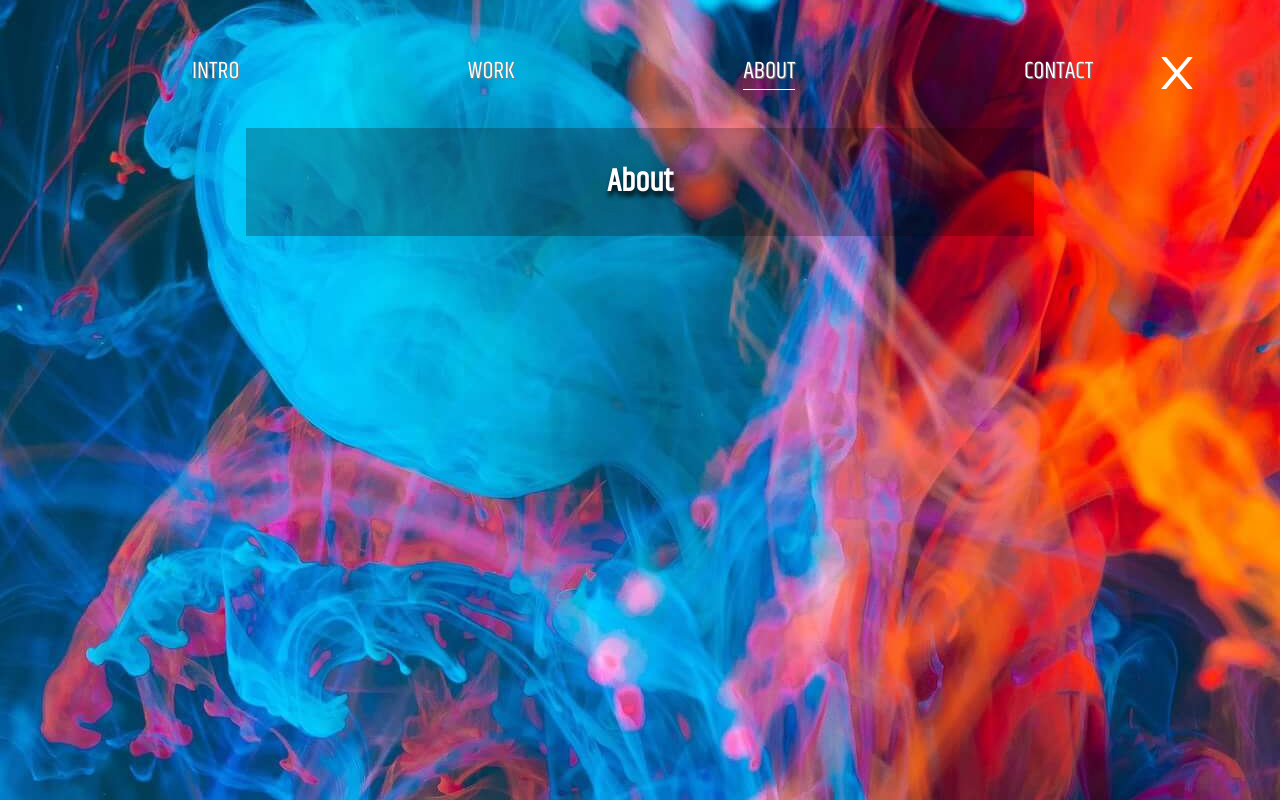
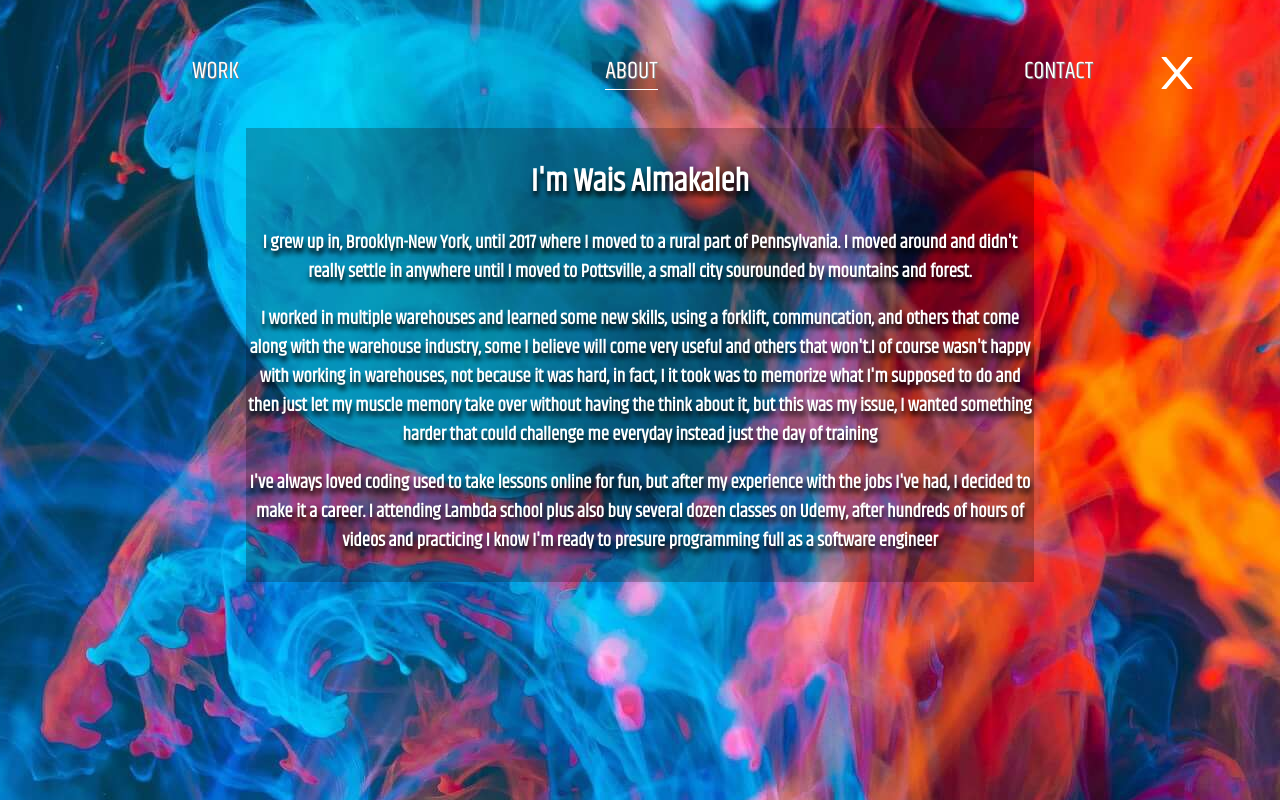
Before and after one commit to Wais-A/Wais, a React (Create React App) app: page /About in a window 1280 px wide. Built offline with nearby package versions, Linux system fonts and the light colour scheme.

Commit message:
started filling in information

```diff
--- a/src/App.js
+++ b/src/App.js
@@ -4,7 +4,7 @@ import { Route } from 'react-router-dom';
 // import Background from './Assets/download.png'
 import HomePage from './components/HomePage/HomePage';
 
-import Intro from './components/Navigation/Intro';
+// import Intro from './components/Navigation/Intro';
 import Work from './components/Navigation/Work';
 import Contact from './components/Navigation/Contact';
 import About from './components/Navigation/About';
@@ -14,7 +14,7 @@ function App ()
   return (
     <div className="App">
       <Route exact path='/' component={ HomePage } />
-      <Route path='/Intro' component={ Intro } />
+      {/* <Route path='/Intro' component={ Intro } /> */}
       <Route path='/Work' component={ Work } />
       <Route path='/Contact' component={ Contact } />
       <Route path='/About' component={ About } />
--- a/src/components/Nav/Nav.js
+++ b/src/components/Nav/Nav.js
@@ -37,9 +37,9 @@ const Nav = ( props ) =>
   return (
     <div className={ `${ className} ${navA}` }>
       <nav >
-        <NavLink activeClassName='active' to='/Intro' >
+        {/* <NavLink activeClassName='active' to='/Intro' >
           INTRO
-        </NavLink>
+        </NavLink> */}
 
         <NavLink activeClassName='active' to='/Work'>
           WORK
--- a/src/components/Navigation/About.js
+++ b/src/components/Navigation/About.js
@@ -13,7 +13,16 @@ const About = () =>
                 <AiOutlineClose className='icon' />
             </Link>
             <div className='AboutInfo'>
-                <h1>About</h1>
+                <h1>{"I'm Wais Almakaleh"}</h1>
+                <h3>
+                    { "I grew up in, Brooklyn-New York, until 2017 where I moved to a rural part of Pennsylvania. I moved around and didn't really settle in anywhere until I moved to Pottsville, a small city sourounded by mountains and forest." }
+                </h3>
+                <h3>
+                    { "I worked in multiple warehouses and learned some new skills, using a forklift, communcation, and others that come along with the warehouse industry, some I believe will come very useful and others that won't.I of course wasn't happy with working in warehouses, not because it was hard, in fact, I it took was to memorize what I'm supposed to do and then just let my muscle memory take over without having the think about it, but this was my issue, I wanted something harder that could challenge me everyday instead just the day of training" }
+                </h3>
+                <h3>
+                    {"I've always loved coding used to take lessons online for fun, but after my experience with the jobs I've had, I decided to make it a career. I attending Lambda school plus also buy several dozen classes on Udemy, after hundreds of hours of videos and practicing I know I'm ready to presure programming full as a software engineer"}
+                </h3>
             </div>
         </div>
     );
--- a/src/components/Navigation/Contact.js
+++ b/src/components/Navigation/Contact.js
@@ -18,7 +18,7 @@ const Contact = () =>
                 <AiOutlineClose className='icon' />
             </Link>
             <div className='ContactInfo'>
-                <h1>For Business Inquiries</h1>
+                <h1>For Inquiries</h1>
                 <h3>WaisAlmakaleh@gmail.com</h3>
                 <h3>(917)690-6292</h3>
                 <a href='https://www.linkedin.com/in/wais-almakaleh-43707a158/' target='_blank#'>
--- a/src/components/Navigation/Intro.js
+++ b/src/components/Navigation/Intro.js
@@ -1,26 +1,24 @@
-import './styles/Intro.scss';
+// import './styles/Intro.scss';
 
-import React from 'react';
-import { AiOutlineClose } from 'react-icons/ai';
-import { Link } from 'react-router-dom';
+// import React from 'react';
+// import { AiOutlineClose } from 'react-icons/ai';
+// import { Link } from 'react-router-dom';
 
-const Intro = ( props ) =>
-{
+// const Intro = ( props ) =>
+// {
 
-    return (
-        <div className={ 'introNxt' }>
+//     return (
+//         <div className={ 'introNxt' }>
 
-            <Link to='/'>
-                <AiOutlineClose className='icon' />
-            </Link>
-            <div className='introInfo'>
-                <h1>{ "HI! I'm Wais" }</h1>
-                <h2>{ "I'm a Full Stack Web Developer" }</h2>
+//             <Link to='/'>
+//                 <AiOutlineClose className='icon' />
+//             </Link>
+//             <div className='introInfo'>
+//                 <h1>{ "I'm Wais" }</h1>
 
-                <h3>Please feel free to go though my <a href='https://www.linkedin.com/in/wais-almakaleh-43707a158/' target="_blank" rel="noopener noreferrer" className='link'>Linkedin</a> to know more about me</h3>
-            </div>
-        </div>
-    );
-};
+//             </div>
+//         </div>
+//     );
+// };
 
-export default Intro;
+// export default Intro;
--- a/src/components/Navigation/Work.js
+++ b/src/components/Navigation/Work.js
@@ -12,8 +12,9 @@ const Work = () =>
                 <AiOutlineClose className='icon' />
             </Link>
             <div className='WorkInfo'>
-                <a href='https://drive.google.com/file/d/10diYQxX_-JSnodCS3p5pJv5smvP0utGA/view?usp=sharing' target='_blank#'><h1>Resume</h1></a>
+                <a href='https://drive.google.com/file/d/10diYQxX_-JSnodCS3p5pJv5smvP0utGA/view?usp=sharing' target='_blank#'><h1> Click to view full Resume</h1></a>
             </div>
+            <h3>{"Experienced Machine Operator with a demonstrated history of working in the warehousing industry. Skilled in Retail, Sales Management, Inventory Management, and Leadership. Strong communcations skills and operations professional. I'm Attending Lambda School for full-stack web development."}</h3>
         </div>
     );
 };
```
